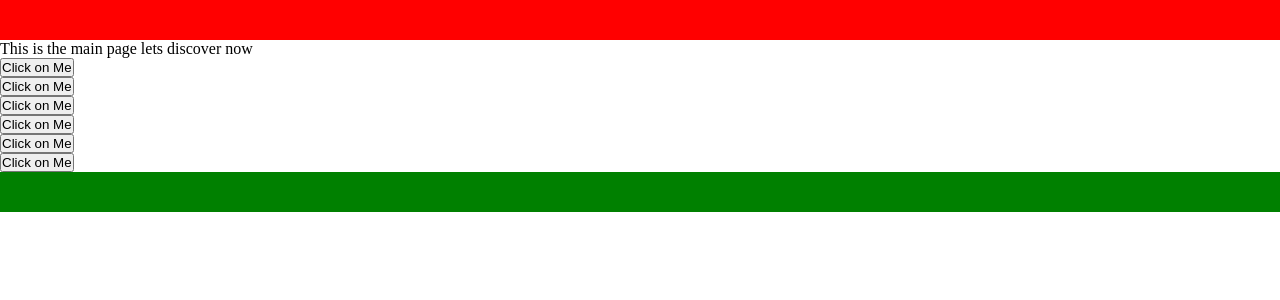
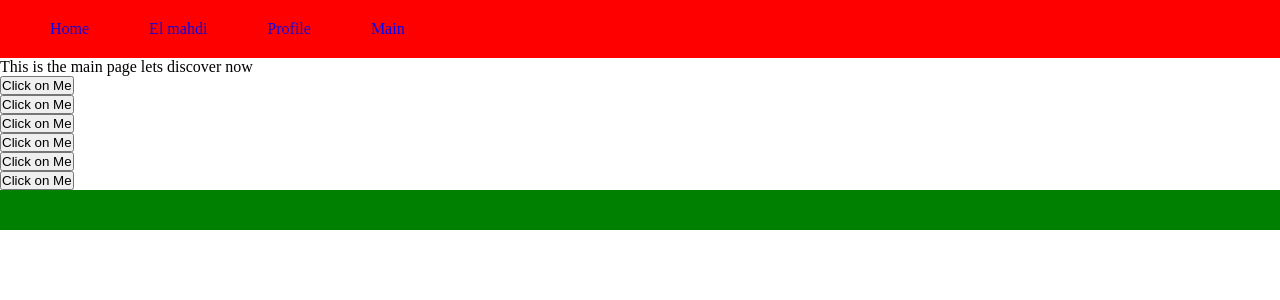
Before and after one commit to elmahdi004/learn-nuxt, a Nuxt app: page / in a window 1280 px wide. Shown: the top 300 px of the page. Built offline with nearby package versions, Linux system fonts and the light colour scheme.

Commit message:
learn assets

```diff
--- a/layouts/default.vue
+++ b/layouts/default.vue
@@ -1,6 +1,21 @@
 <template lang="">
   <div>
-    <nav></nav>
+    <nav>
+        <ul>
+            <li>
+                <nuxt-link to="/home">Home</nuxt-link>
+            </li>
+            <li>
+                <nuxt-link to="/elmahdi">El mahdi</nuxt-link>
+            </li>
+            <li>
+                <nuxt-link to="/profile">Profile</nuxt-link>
+            </li>
+            <li>
+                <nuxt-link to="/">Main</nuxt-link>
+            </li>
+        </ul>
+    </nav>
     <slot />
     <footer></footer>
   </div>
@@ -12,6 +27,9 @@
   padding: 0;
   box-sizing: border-box;
 }
+a{
+    text-decoration: none;
+}
 nav {
   background-color: red;
   padding: 20px;
@@ -20,4 +38,11 @@ footer {
   background-color: green;
   padding: 20px;
 }
+ul{
+    display: flex;
+}
+li{
+    list-style: none;
+    margin: 0 30px;
+}
 </style>
--- a/nuxt.config.ts
+++ b/nuxt.config.ts
@@ -1,5 +1,5 @@
 // https://nuxt.com/docs/api/configuration/nuxt-config
 export default defineNuxtConfig({
   compatibilityDate: '2024-04-03',
-  devtools: { enabled: true }
+  devtools: { enabled: true },
 })
```
